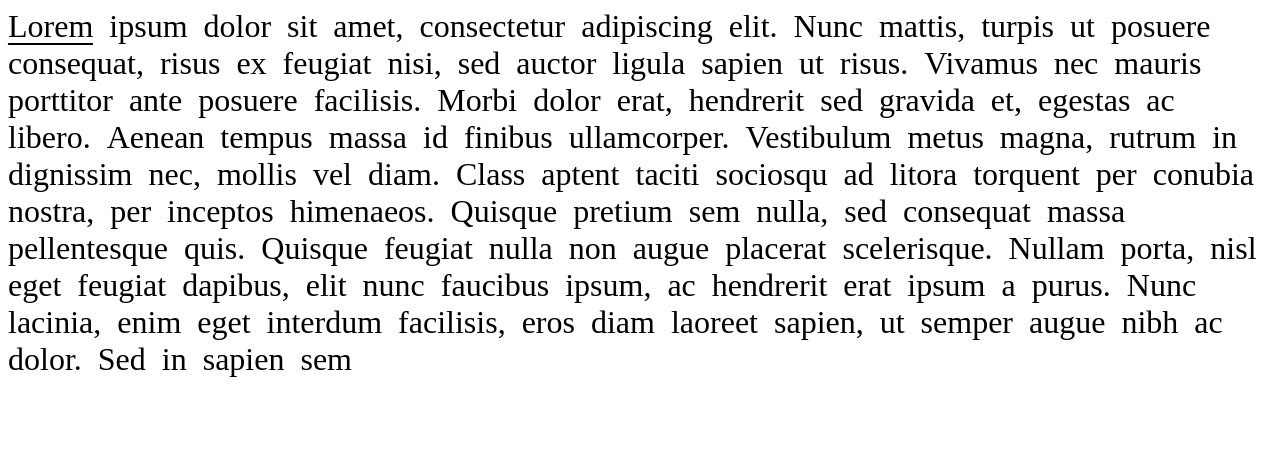
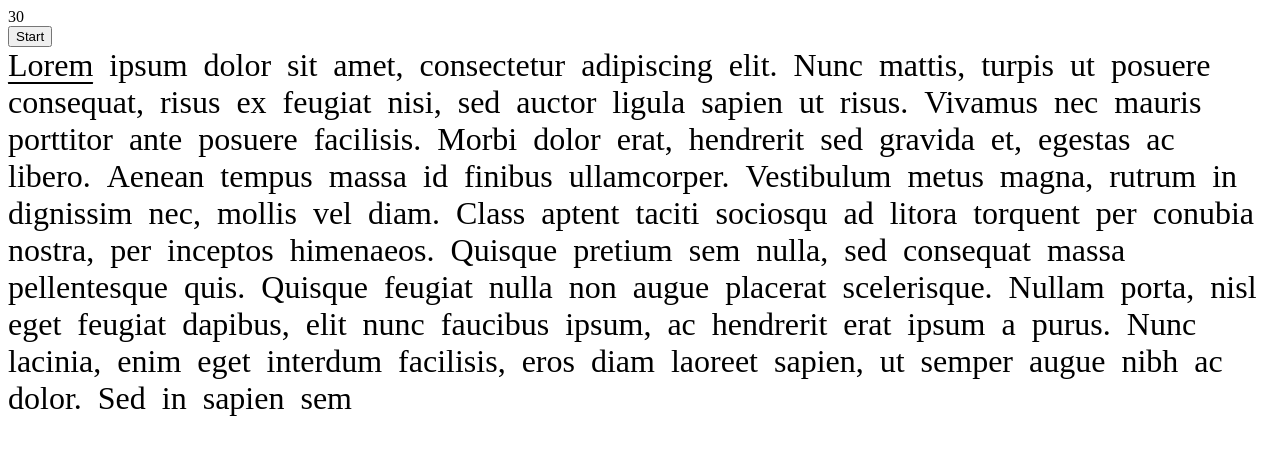
Before and after one commit to LukeEades/typing_test, a Preact app: page / in a window 1280 px wide. Shown: the top 454 px of the page. Built offline with nearby package versions, Linux system fonts and the light colour scheme.

Commit message:
added timer hook

```diff
--- a/src/app.jsx
+++ b/src/app.jsx
@@ -1,15 +1,42 @@
 import "./stylesheets/style.css"
 import classNames from "classnames"
 import { useState, useEffect } from "preact/hooks"
+import useTimer from "./hooks/useTimer"
 
 const sampleWords =
   "Lorem ipsum dolor sit amet, consectetur adipiscing elit. Nunc mattis, turpis ut posuere consequat, risus ex feugiat nisi, sed auctor ligula sapien ut risus. Vivamus nec mauris porttitor ante posuere facilisis. Morbi dolor erat, hendrerit sed gravida et, egestas ac libero. Aenean tempus massa id finibus ullamcorper. Vestibulum metus magna, rutrum in dignissim nec, mollis vel diam. Class aptent taciti sociosqu ad litora torquent per conubia nostra, per inceptos himenaeos. Quisque pretium sem nulla, sed consequat massa pellentesque quis. Quisque feugiat nulla non augue placerat scelerisque. Nullam porta, nisl eget feugiat dapibus, elit nunc faucibus ipsum, ac hendrerit erat ipsum a purus. Nunc lacinia, enim eget interdum facilisis, eros diam laoreet sapien, ut semper augue nibh ac dolor. Sed in sapien sem"
 
 const App = () => {
+  const timer = useTimer(30)
+  useEffect(() => {}, [timer.paused])
+  return (
+    <>
+      <header></header>
+      <main>
+        <div>{timer.time}</div>
+        <button
+          onClick={() => {
+            timer.reset()
+            timer.play()
+          }}
+        >
+          {!timer.expired && "Start"}
+          {timer.expired && "Reset"}
+        </button>
+        {!timer.expired && <TestWords paused={timer.paused} />}
+        {timer.expired && <div>I suppose the test is done</div>}
+      </main>
+      <footer></footer>
+    </>
+  )
+}
+
+const TestWords = ({ paused }) => {
   const [words, setWords] = useState(sampleWords.split(" "))
   const [bufferedWords, setBufferedWords] = useState([])
   const [buffer, setBuffer] = useState("")
   useEffect(() => {
+    if (paused) return
     const getInput = e => {
       if (e.key.length === 1 && e.key !== " ") {
         setBuffer(buffer + e.key)
@@ -34,12 +61,8 @@ const App = () => {
     return () => {
       window.removeEventListener("keydown", getInput)
     }
-  }, [buffer, bufferedWords])
-
+  }, [buffer, bufferedWords, paused])
   return (
-    <>
-      <header></header>
-      <main>
     <div className="test-words">
       {words.map((word, wordIndex) => {
         let typedWord
@@ -73,9 +96,6 @@ const App = () => {
         )
       })}
     </div>
-      </main>
-      <footer></footer>
-    </>
   )
 }
 
--- /dev/null
+++ b/src/hooks/useTimer.jsx
@@ -0,0 +1,43 @@
+import { useState, useEffect } from "preact/hooks"
+
+const useTimer = (initialTime, onFinish) => {
+  const [time, setTime] = useState(initialTime)
+  const [paused, setPaused] = useState(true)
+  const [expired, setExpired] = useState(false)
+  useEffect(() => {
+    if (paused) {
+      return
+    }
+    let intervalID = setInterval(() => {
+      if (time <= 0) {
+        setTime(0)
+        setExpired(true)
+        onFinish && onFinish()
+        pause()
+        clearInterval(intervalID)
+        return
+      }
+      setTime(time - 1)
+    }, 1000)
+    return () => {
+      clearInterval(intervalID)
+    }
+  }, [time, paused])
+  const play = () => {
+    setPaused(false)
+  }
+  const pause = () => {
+    setPaused(true)
+  }
+  const toggle = () => {
+    paused ? play() : pause()
+  }
+  const reset = () => {
+    setTime(initialTime)
+    setExpired(false)
+    setPaused(true)
+  }
+  return { time, play, pause, toggle, paused, reset, expired }
+}
+
+export default useTimer
--- a/src/stylesheets/style.css
+++ b/src/stylesheets/style.css
@@ -13,7 +13,7 @@
 .word {
   display: inline-block;
   position: relative;
-  --color-correct: green;
+  --color-correct: teal;
   --color-incorrect: red;
 }
 .word::after {
@@ -34,6 +34,6 @@
 .word:is(.word--correct)::after {
   background-color: var(--color-correct);
 }
-.word--incorrect.word--current::after {
+.word:is(.word--incorrect):not(.word--current)::after {
   background-color: var(--color-incorrect);
 }
```
Lines whose indentation alone changed are shown as unchanged.
